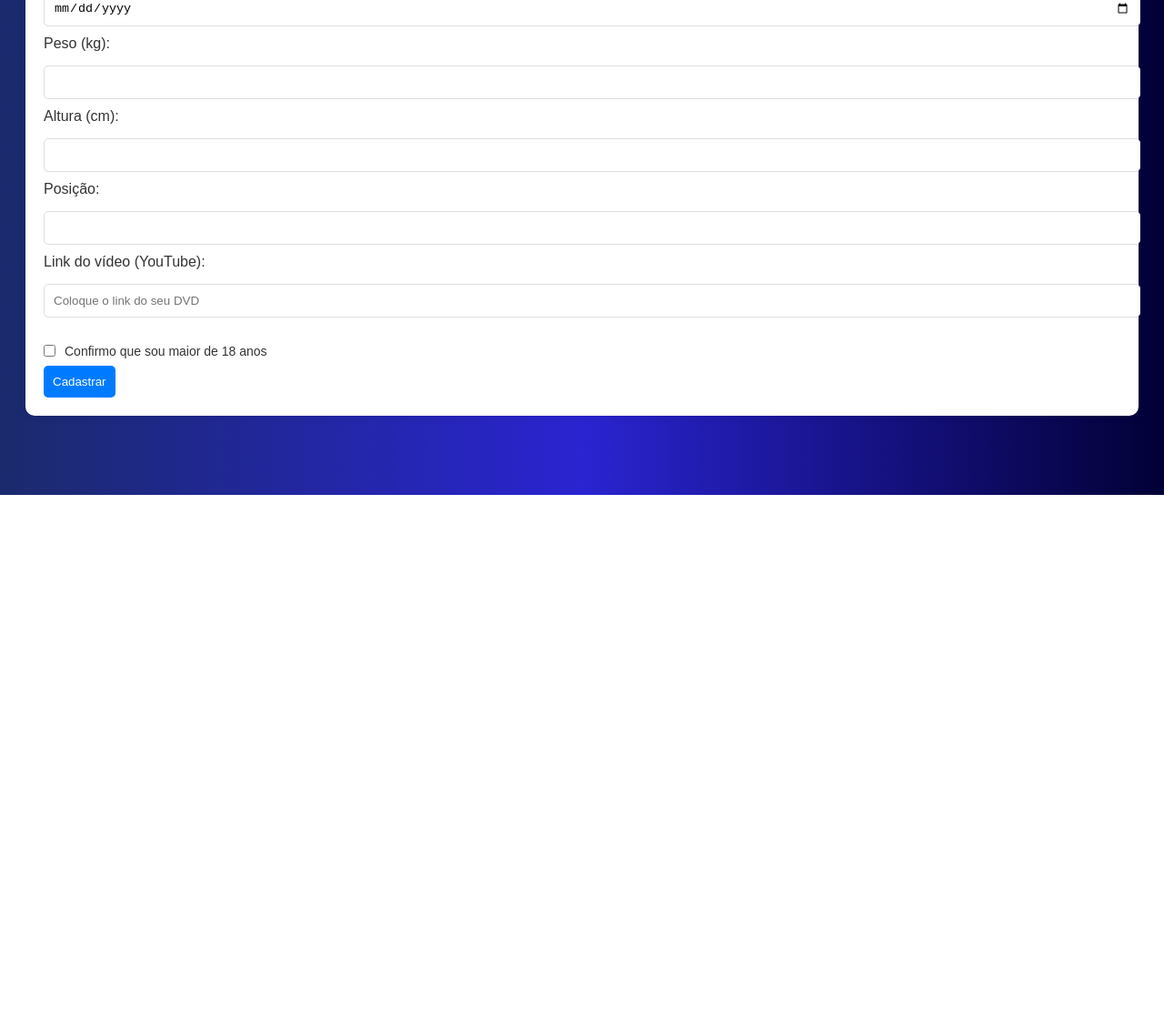
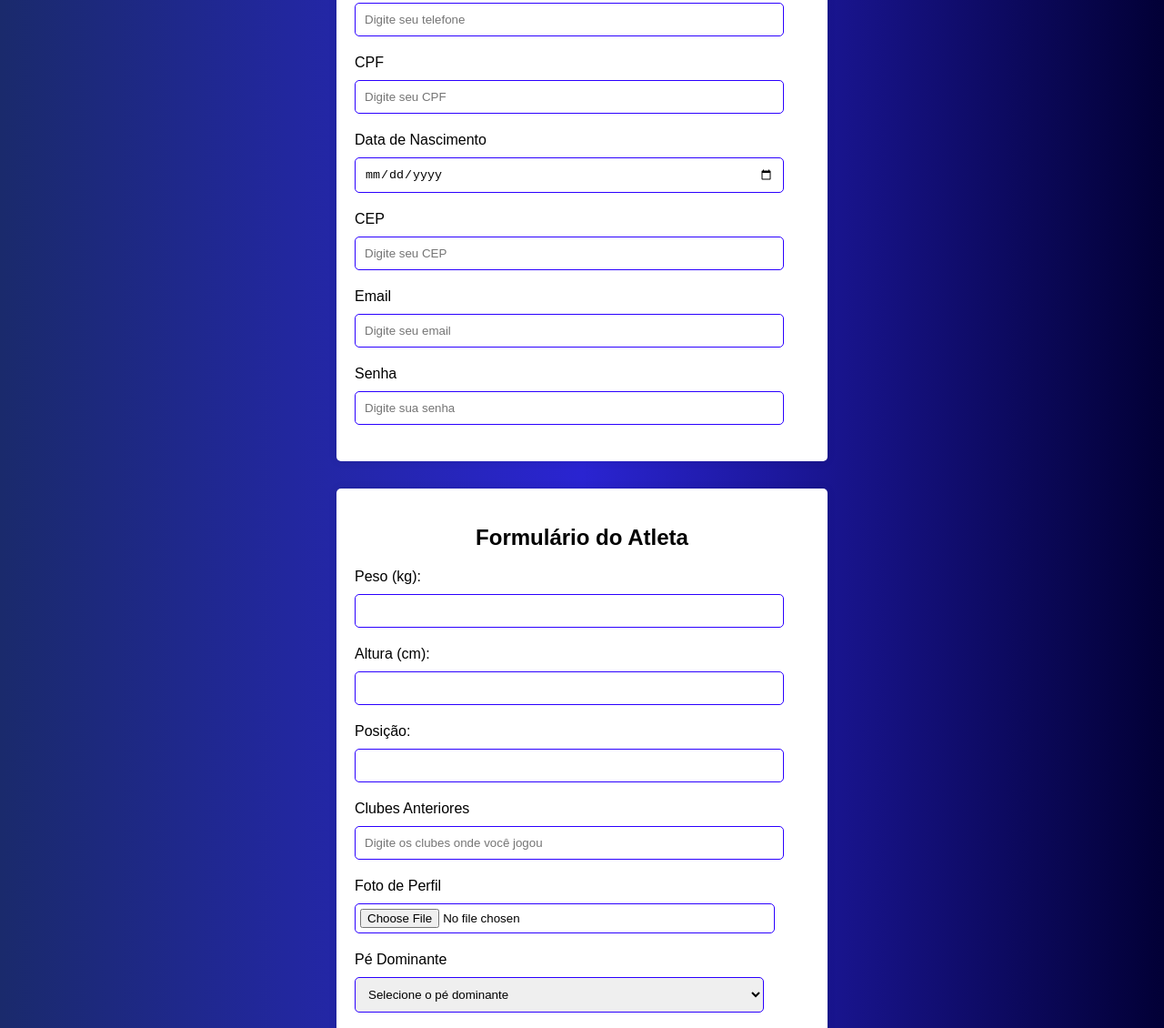
Before and after one commit to vhdtv/ScoutPlay, a plain HTML site: page src/main/resources/static/formularioAtleta.html in a window 1280 px wide. Shown: the part 256-1386 px from the top of the page at 91% size. Before the commit the page ends 800 px from the top, so only its background shows below. Drawn offline with Linux system fonts and the light colour scheme.

```diff
--- a/src/main/resources/static/formularioAtleta.html
+++ b/src/main/resources/static/formularioAtleta.html
@@ -8,65 +8,93 @@
         body {
             font-family: Arial, sans-serif;
             background: linear-gradient(to right, #1a2a6c, #2a24d1, #020036);
-            color: #333;
             padding: 20px;
         }
         .form-container {
             background-color: #fff;
             padding: 20px;
-            border-radius: 10px;
+            border-radius: 5px;
+            max-width: 500px;
+            margin: 0 auto;
             box-shadow: 0 0 10px rgba(0, 0, 0, 0.1);
-            margin-top: 17px;
+            margin-top: 30px;
         }
-        input, textarea {
+        .form-container h2 {
+            text-align: center;
+            margin-bottom: 20px;
+        }
+        .form-container label {
+            display: block;
+            margin-bottom: 10px;
+        }
+        .form-container input, .form-container select {
             width: 100%;
             padding: 10px;
-            margin: 10px 0;
-            border: 1px solid #ddd;
+            margin-bottom: 20px;
             border-radius: 5px;
+            border: 1px solid #ccc;
         }
-        label {
-            display: block;
-            margin-bottom: 5px;
+        .form-container input[type="file"] {
+            padding: 5px;
         }
-        button {
+        .form-container button {
+            width: 100%;
+            padding: 10px;
             background-color: #007bff;
             color: white;
             border: none;
-            padding: 10px;
             border-radius: 5px;
             cursor: pointer;
-            transition: background-color 0.3s;
+            font-size: 16px;
         }
-        button:hover {
+        .form-container button:hover {
             background-color: #0056b3;
         }
-        .checkbox-container {
-            display: flex;
-            align-items: center;
-            margin-top: 10px;
-        }
-        .checkbox-container input[type="checkbox"] {
-            width: auto;
-            margin-right: 10px;
-            cursor: pointer;
-        }
-        .checkbox-container label {
-            margin: 0;
-            font-size: 14px;
-        }
+       .form-container input, .form-container select {
+    width: 90%; /* Ajuste a porcentagem conforme necessário */
+    padding: 10px;
+    margin-bottom: 20px;
+    border-radius: 5px;
+    border: 1px solid #2b00ff;
+}
     </style>
+
 </head>
 <body>
+<div class="form-container">
+    <h2>Prencha seus dados pessoais</h2>
+    <label for="name">Nome:</label>
+    <input type="text" id="name" name="name" required>
 
+
+
+    <label for="telefone">Telefone</label>
+    <input type="tel" id="telefone" name="telefone" placeholder="Digite seu telefone" required>
+
+    <label for="cpf">CPF</label>
+    <input type="text" id="cpf" name="cpf" placeholder="Digite seu CPF" required>
+
+    <label for="data-nascimento">Data de Nascimento</label>
+    <input type="date" id="data-nascimento" name="data-nascimento" required>
+
+    <label for="cep">CEP</label>
+    <input type="text" id="cep" name="cep" placeholder="Digite seu CEP" required>
+
+    <label for="email">Email</label>
+    <input type="email" id="email" name="email" placeholder="Digite seu email" required>
+
+    <label for="senha">Senha</label>
+    <input type="password" id="senha" name="senha" placeholder="Digite sua senha" required>
+
+
+
+
+
+</div>
 <div class="form-container">
     <h2>Formulário do Atleta</h2>
     <form id="athleteForm">
-        <label for="name">Nome:</label>
-        <input type="text" id="name" name="name" required>
 
-        <label for="dob">Data de Nascimento:</label>
-        <input type="date" id="dob" name="dob" required>
 
         <label for="weight">Peso (kg):</label>
         <input type="number" id="weight" name="weight" required>
@@ -76,6 +104,21 @@
 
         <label for="position">Posição:</label>
         <input type="text" id="position" name="position" required>
+
+
+        <label for="clubes">Clubes Anteriores</label>
+        <input type="text" id="clubes" name="clubes" placeholder="Digite os clubes onde você jogou" required>
+
+        <label for="perfil-foto">Foto de Perfil</label>
+        <input type="file" id="perfil-foto" name="perfil-foto" accept="image/*" required>
+
+        <label for="pe-dominante">Pé Dominante</label>
+        <select id="pe-dominante" name="pe-dominante" required>
+            <option value="" disabled selected>Selecione o pé dominante</option>
+            <option value="destro">Destro</option>
+            <option value="canhoto">Canhoto</option>
+            <option value="ambidestro">Ambidestro</option>
+        </select>
 
         <label for="video">Link do vídeo (YouTube):</label>
         <input type="url" id="video" name="video" placeholder="Coloque o link do seu DVD" required>
```
Also changed, not shown: src/main/resources/static/formularioMaior.html (added, +97 -0 lines), src/main/resources/static/formularioOlheiro.html (+60 -11 lines), src/main/resources/static/login.html (+1 -1 lines).
